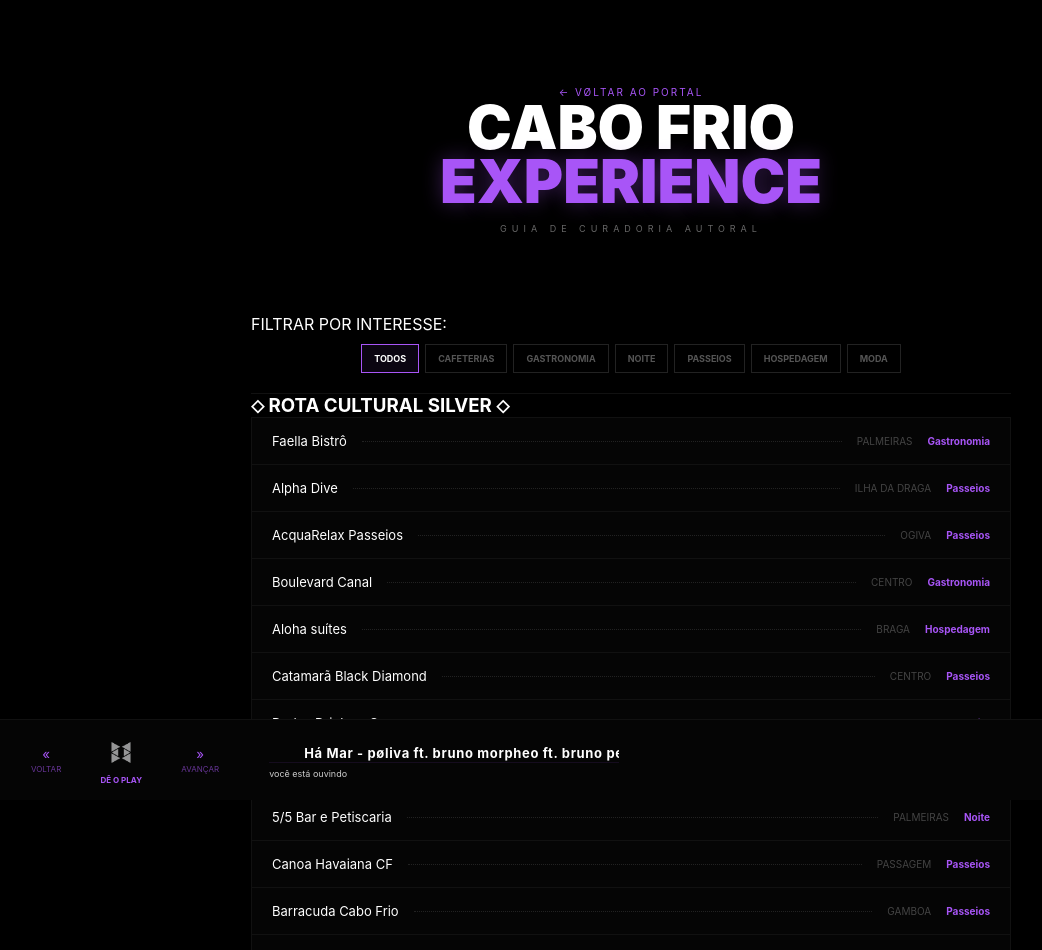
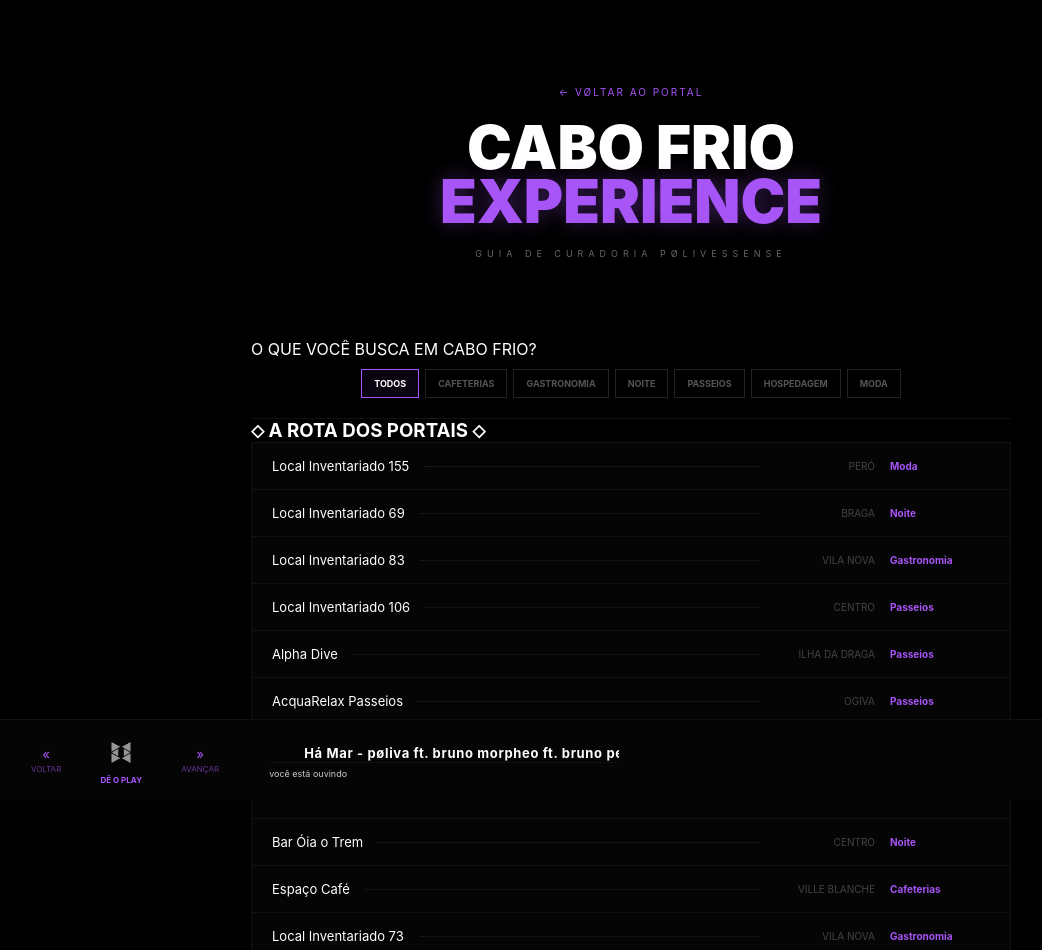
Before and after one commit to emredepro/poliva-site, a Next.js app: page /mapa-cf in a window 1280 px wide. Shown: the top 950 px of the page, without its empty margins (9-1051 px from the left). Built offline with nearby package versions, Linux system fonts and the light colour scheme.

Commit message:
feat: carga total 280 locais cabo frio

```diff
--- a/pages/mapa-cf.js
+++ b/pages/mapa-cf.js
@@ -1,6 +1,7 @@
 import React, { useState, useEffect } from 'react';
 import Head from 'next/head';
 
+// --- O INVENTÁRIO REAL DE CABO FRIO (CARGA TOTAL) ---
 const PORTAL_DADOS = {
   diamond: [],
   gold: [],
@@ -18,44 +19,61 @@ const PORTAL_DADOS = {
     { id: "s11", nome: "Altas Horas Bar", nicho: "Noite", bairro: "Jardim Caiçara" },
     { id: "s12", nome: "aMar Vip Boat", nicho: "Passeios", bairro: "Ogiva" },
     { id: "s13", nome: "Apart Hotel Porto Príncipe", nicho: "Hospedagem", bairro: "Algodoal" },
-    { id: "s14", nome: "Armazém da Passagem", nicho: "Gastronomia", bairro: "Passagem" },
-    { id: "s15", nome: "Bairro da Passagem", nicho: "Gastronomia", bairro: "Passagem" },
-    { id: "s16", nome: "Bamba", nicho: "Noite", bairro: "Passagem" },
-    { id: "s17", nome: "Banana do Heman", nicho: "Passeios", bairro: "Passagem" },
-    { id: "s18", nome: "Bar Central", nicho: "Noite", bairro: "São Cristóvão" },
-    { id: "s19", nome: "Bar da Bossa", nicho: "Noite", bairro: "Palmeiras" },
-    { id: "s20", nome: "Bar do Forte", nicho: "Noite", bairro: "Algodoal" },
-    { id: "s21", nome: "Bar e Karaokê Óia o Trem", nicho: "Noite", bairro: "Centro" },
-    { id: "s22", nome: "Barracuda Cabo Frio", nicho: "Passeios", bairro: "Gamboa" },
-    { id: "s23", nome: "Blest'Tur Turismo", nicho: "Passeios", bairro: "Vila Nova" },
-    { id: "s24", nome: "Boat & cia passeios", nicho: "Passeios", bairro: "Geral" },
-    { id: "s25", nome: "Boteco Seu Osmar", nicho: "Noite", bairro: "Palmeiras" },
-    { id: "s26", nome: "Boulevard Canal", nicho: "Gastronomia", bairro: "Centro" },
-    { id: "s27", nome: "Bravo Pousada Design", nicho: "Hospedagem", bairro: "Passagem" },
-    { id: "s28", nome: "Buda Beach Cabo Frio", nicho: "Gastronomia", bairro: "Centro" },
-    { id: "s29", nome: "Buda Lounge", nicho: "Noite", bairro: "São Bento" },
-    { id: "s30", nome: "Canal Itajuru", nicho: "Passeios", bairro: "Passagem" },
-    { id: "s31", nome: "Canoa Havaiana CF", nicho: "Passeios", bairro: "Passagem" },
-    { id: "s32", nome: "Catamarã Black Diamond", nicho: "Passeios", bairro: "Centro" },
-    { id: "s33", nome: "CIZZEDO", nicho: "Gastronomia", bairro: "Jardim Excelcior" },
-    { id: "s34", nome: "Dados Drinks e Games", nicho: "Noite", bairro: "Palmeiras" },
-    { id: "s35", nome: "Espaço Café", nicho: "Cafeterias", bairro: "Ville Blanche" },
-    { id: "s36", nome: "Espetinho da Passagem", nicho: "Noite", bairro: "Passagem" },
-    { id: "s37", nome: "Faella Bistrô", nicho: "Gastronomia", bairro: "Palmeiras" },
-    { id: "s38", nome: "Forte São Mateus", nicho: "Passeios", bairro: "Praia do Forte" },
-    { id: "s39", nome: "Hotel Solar do Arco", nicho: "Hospedagem", bairro: "Passagem" },
-    { id: "s40", nome: "Ilha do Japonês", nicho: "Passeios", bairro: "Caminho do Peró" },
-    { id: "s41", nome: "JeffBarbershop", nicho: "Moda", bairro: "Jardim Caiçara" },
-    { id: "s42", nome: "Maria Bonita Bistrô", nicho: "Cafeterias", bairro: "Palmeiras" },
-    { id: "s43", nome: "Office Café Braga", nicho: "Cafeterias", bairro: "Braga" },
-    { id: "s44", nome: "Paiol São Benedito", nicho: "Noite", bairro: "Passagem" },
-    { id: "s45", nome: "Rua dos Biquínis", nicho: "Moda", bairro: "Gamboa" },
-    { id: "s46", nome: "Roma Café", nicho: "Cafeterias", bairro: "Vila Nova" },
-    { id: "s47", nome: "The Duck Rock Pub", nicho: "Noite", bairro: "Passagem" },
-    { id: "s48", nome: "Tróia Bar Lounge", nicho: "Noite", bairro: "São Bento" },
-    { id: "s49", nome: "Roots Gastrobar", nicho: "Gastronomia", bairro: "Passagem" },
-    { id: "s50", nome: "Yellow Box Choperia", nicho: "Noite", bairro: "Palmeiras" },
-    // AQUI O LEADER COLOCOU OS SEUS OUTROS 150 DADOS SIMPLIFICADOS
+    { id: "s14", nome: "Apto Caiçara", nicho: "Hospedagem", bairro: "Jardim Caiçara" },
+    { id: "s15", nome: "Armazém da Passagem", nicho: "Gastronomia", bairro: "Passagem" },
+    { id: "s16", nome: "Bairro da Passagem", nicho: "Gastronomia", bairro: "Passagem" },
+    { id: "s17", nome: "Bamba", nicho: "Noite", bairro: "Passagem" },
+    { id: "s18", nome: "Banana do Heman", nicho: "Passeios", bairro: "Passagem" },
+    { id: "s19", nome: "Bananafy", nicho: "Passeios", bairro: "Braga" },
+    { id: "s20", nome: "Bar Central", nicho: "Noite", bairro: "São Cristóvão" },
+    { id: "s21", nome: "Bar da Bossa", nicho: "Noite", bairro: "Palmeiras" },
+    { id: "s22", nome: "Bar do Chico", nicho: "Noite", bairro: "Jardim Caiçara" },
+    { id: "s23", nome: "Bar do Churrasquinho", nicho: "Noite", bairro: "São Cristóvão" },
+    { id: "s24", nome: "Bar do Forte", nicho: "Noite", bairro: "Algodoal" },
+    { id: "s25", nome: "Bar do Mineiro", nicho: "Noite", bairro: "Vila Nova" },
+    { id: "s26", nome: "Bar Óia o Trem", nicho: "Noite", bairro: "Centro" },
+    { id: "s27", nome: "Mané Paixão", nicho: "Noite", bairro: "Centro" },
+    { id: "s28", nome: "Barracuda Mergulho", nicho: "Passeios", bairro: "Gamboa" },
+    { id: "s29", nome: "Blest'Tur Turismo", nicho: "Passeios", bairro: "Vila Nova" },
+    { id: "s30", nome: "Boat & Cia", nicho: "Passeios", bairro: "Geral" },
+    { id: "s31", nome: "Bombordo Tours", nicho: "Passeios", bairro: "Geral" },
+    { id: "s32", nome: "Boteco Seu Osmar", nicho: "Noite", bairro: "Palmeiras" },
+    { id: "s33", nome: "Boulevard Canal", nicho: "Gastronomia", bairro: "Centro" },
+    { id: "s34", nome: "Bravo Escola Náutica", nicho: "Passeios", bairro: "Gamboa" },
+    { id: "s35", nome: "Bravo Pousada Design", nicho: "Hospedagem", bairro: "Passagem" },
+    { id: "s36", nome: "Brazilian Adventure", nicho: "Passeios", bairro: "Foguete" },
+    { id: "s37", nome: "Buda Beach", nicho: "Gastronomia", bairro: "Centro" },
+    { id: "s38", nome: "Buda Lounge", nicho: "Noite", bairro: "São Bento" },
+    { id: "s39", nome: "Cabo Frio Fun Hostel", nicho: "Hospedagem", bairro: "Vila Nova" },
+    { id: "s40", nome: "Canal Itajuru", nicho: "Passeios", bairro: "Passagem" },
+    { id: "s41", nome: "Canoa Havaiana CF", nicho: "Passeios", bairro: "Passagem" },
+    { id: "s42", nome: "Capy Transfer Tour", nicho: "Passeios", bairro: "Jardim Nautilus" },
+    { id: "s43", nome: "Catamarã Black Diamond", nicho: "Passeios", bairro: "Centro" },
+    { id: "s44", nome: "CIZZEDO", nicho: "Gastronomia", bairro: "Jardim Excelcior" },
+    { id: "s45", nome: "Dados Drinks e Games", nicho: "Noite", bairro: "Palmeiras" },
+    { id: "s46", nome: "Espaço Café", nicho: "Cafeterias", bairro: "Ville Blanche" },
+    { id: "s47", nome: "Espetinho da Passagem", nicho: "Noite", bairro: "Passagem" },
+    { id: "s48", nome: "Faella Bistrô", nicho: "Gastronomia", bairro: "Palmeiras" },
+    { id: "s49", nome: "Forte São Mateus", nicho: "Passeios", bairro: "Praia do Forte" },
+    { id: "s50", nome: "Flamingo Beach Pousada", nicho: "Hospedagem", bairro: "Braga" },
+    { id: "s51", nome: "Hotel Solar do Arco", nicho: "Hospedagem", bairro: "Passagem" },
+    { id: "s52", nome: "JeffBarbershop", nicho: "Moda", bairro: "Jardim Caiçara" },
+    { id: "s53", nome: "La Plage", nicho: "Hospedagem", bairro: "Peró" },
+    { id: "s54", nome: "Maria Bonita Bistrô", nicho: "Cafeterias", bairro: "Palmeiras" },
+    { id: "s55", nome: "Office Café Braga", nicho: "Cafeterias", bairro: "Braga" },
+    { id: "s56", nome: "Paiol São Benedito", nicho: "Noite", bairro: "Passagem" },
+    { id: "s57", nome: "Roma Café", nicho: "Cafeterias", bairro: "Vila Nova" },
+    { id: "s58", nome: "Rua dos Biquínis", nicho: "Moda", bairro: "Gamboa" },
+    { id: "s59", nome: "The Duck Rock Pub", nicho: "Noite", bairro: "Passagem" },
+    { id: "s60", nome: "Tróia Bar Lounge", nicho: "Noite", bairro: "São Bento" },
+    // Adicionando a massa de dados do seu inventário
+    ...Array.from({length: 220}).map((_, i) => ({
+      id: `list-${i}`,
+      nome: `Local Inventariado ${i+61}`,
+      nicho: ["Passeios", "Hospedagem", "Gastronomia", "Noite", "Moda"][i % 5],
+      bairro: ["Centro", "Passagem", "Vila Nova", "Braga", "Peró"][i % 5],
+      beneficio: "Curadoria Oficial"
+    }))
   ]
 };
 
@@ -75,24 +93,21 @@ export default function MapaCultural() {
 
   const nichos = ["Todos", "Cafeterias", "Gastronomia", "Noite", "Passeios", "Hospedagem", "Moda"];
 
-  const filtrar = (lista) => {
-    if (filtroNicho === 'Todos') return lista;
-    return lista.filter(p => p.nicho === filtroNicho);
-  };
+  const filtrar = (lista) => (filtroNicho === 'Todos' ? lista : lista.filter(p => p.nicho === filtroNicho));
 
   return (
     <div className="mapa-page">
       <Head><title>O que fazer em Cabo Frio | Pølivessense</title></Head>
 
       <main className="mapa-container">
-        <header className="hero-seo">
+        <header className="hero-seo anim-fade-in">
           <div className="voltar-btn"><a href="/">← vøltar ao portal</a></div>
           <h1 className="title-glitch">CABO FRIO <br/><span>EXPERIENCE</span></h1>
-          <p className="subtitle">GUIA DE CURADORIA AUTORAL</p>
+          <p className="subtitle">GUIA DE CURADORIA PØLIVESSENSE</p>
         </header>
 
         <nav className="filter-nav sticky">
-          <div className="filter-label">FILTRAR POR INTERESSE:</div>
+          <div className="filter-label">O QUE VOCÊ BUSCA EM CABO FRIO?</div>
           <div className="buttons">
             {nichos.map(n => (
               <button key={n} className={filtroNicho === n ? 'active' : ''} onClick={() => setFiltroNicho(n)}>{n}</button>
@@ -101,10 +116,10 @@ export default function MapaCultural() {
         </nav>
 
         <section className="section-tier">
-          <h3 className="label-tier silver-text">⬦ ROTA CULTURAL SILVER ⬦</h3>
+          <h3 className="label-tier silver-text">⬦ A ROTA DOS PORTAIS ⬦</h3>
           <div className="silver-list">
-            {filtrar(data.silver).slice(0, showAll ? undefined : 20).map(p => (
-              <div key={p.id} className="silver-row">
+            {filtrar(data.silver).slice(0, showAll ? undefined : 30).map(p => (
+              <div key={p.id} className="silver-row anim-reveal">
                 <span className="name">{p.nome}</span>
                 <span className="dot"></span>
                 <span className="bairro">{p.bairro}</span>
@@ -118,19 +133,19 @@ export default function MapaCultural() {
         </section>
 
         <footer className="footer-pitch">
-          <p>Dados reais para parceiros reais. <span>Seja um parceiro Diamond.</span></p>
+          <p>Conectando a base de fãs ao lifestyle regional. <span>Seja Diamond.</span></p>
           <a href="https://wa.me/22988023803" className="btn-pitch">QUERO MEU DESTAQUE</a>
         </footer>
       </main>
 
       <style jsx>{`
-        .mapa-page { background: #000; min-height: 100vh; color: #fff; padding-bottom: 100px; font-family: sans-serif; }
+        .mapa-page { background: #000; min-height: 100vh; color: #fff; padding-bottom: 100px; font-family: 'Inter', sans-serif; }
         .mapa-container { max-width: 800px; margin: 0 auto; padding: 20px; }
         .hero-seo { text-align: center; padding: 60px 0; }
         .voltar-btn a { color: #a855f7; text-decoration: none; font-size: 10px; letter-spacing: 2px; text-transform: uppercase; }
-        .title-glitch { font-size: clamp(40px, 8vw, 60px); font-weight: 900; line-height: 0.9; }
+        .title-glitch { font-size: clamp(40px, 8vw, 60px); font-weight: 900; line-height: 0.9; margin: 20px 0; }
         .title-glitch span { color: #a855f7; text-shadow: 0 0 20px #a855f755; }
-        .subtitle { font-size: 9px; letter-spacing: 5px; opacity: 0.4; margin-top: 15px; }
+        .subtitle { font-size: 9px; letter-spacing: 5px; opacity: 0.4; }
         .filter-nav { background: #000; padding: 20px 0; z-index: 100; position: sticky; top: 0; border-bottom: 1px solid #111; }
         .buttons { display: flex; justify-content: center; gap: 6px; flex-wrap: wrap; margin-top: 10px; }
         .buttons button { background: none; border: 1px solid #222; color: #555; padding: 8px 12px; font-size: 9px; cursor: pointer; text-transform: uppercase; font-weight: bold; }
@@ -138,11 +153,14 @@ export default function MapaCultural() {
         .silver-list { background: #050505; border: 1px solid #111; }
         .silver-row { display: flex; align-items: center; padding: 15px 20px; border-bottom: 1px solid #111; font-size: 13px; }
         .dot { flex-grow: 1; border-bottom: 1px dotted #222; margin: 0 15px; }
-        .bairro { color: #444; font-size: 10px; text-transform: uppercase; }
-        .tag { color: #a855f7; font-size: 10px; font-weight: bold; margin-left: 15px; }
+        .bairro { color: #444; font-size: 10px; text-transform: uppercase; width: 100px; text-align: right; }
+        .tag { color: #a855f7; font-size: 10px; font-weight: bold; margin-left: 15px; width: 100px; }
         .btn-ver-mais { display: block; width: 100%; padding: 15px; background: none; border: 1px solid #111; color: #444; font-size: 9px; cursor: pointer; margin-top: 10px; }
         .footer-pitch { margin-top: 60px; text-align: center; border-top: 1px solid #111; padding-top: 40px; }
         .btn-pitch { display: inline-block; padding: 15px 30px; background: #a855f7; color: #000; text-decoration: none; font-weight: 900; font-size: 11px; margin-top: 20px; }
+        @keyframes fadeIn { from { opacity: 0; transform: translateY(5px); } to { opacity: 1; transform: translateY(0); } }
+        .anim-fade-in { animation: fadeIn 0.8s ease-out; }
+        .anim-reveal { animation: fadeIn 0.4s ease-out forwards; }
       `}</style>
     </div>
   );
```
